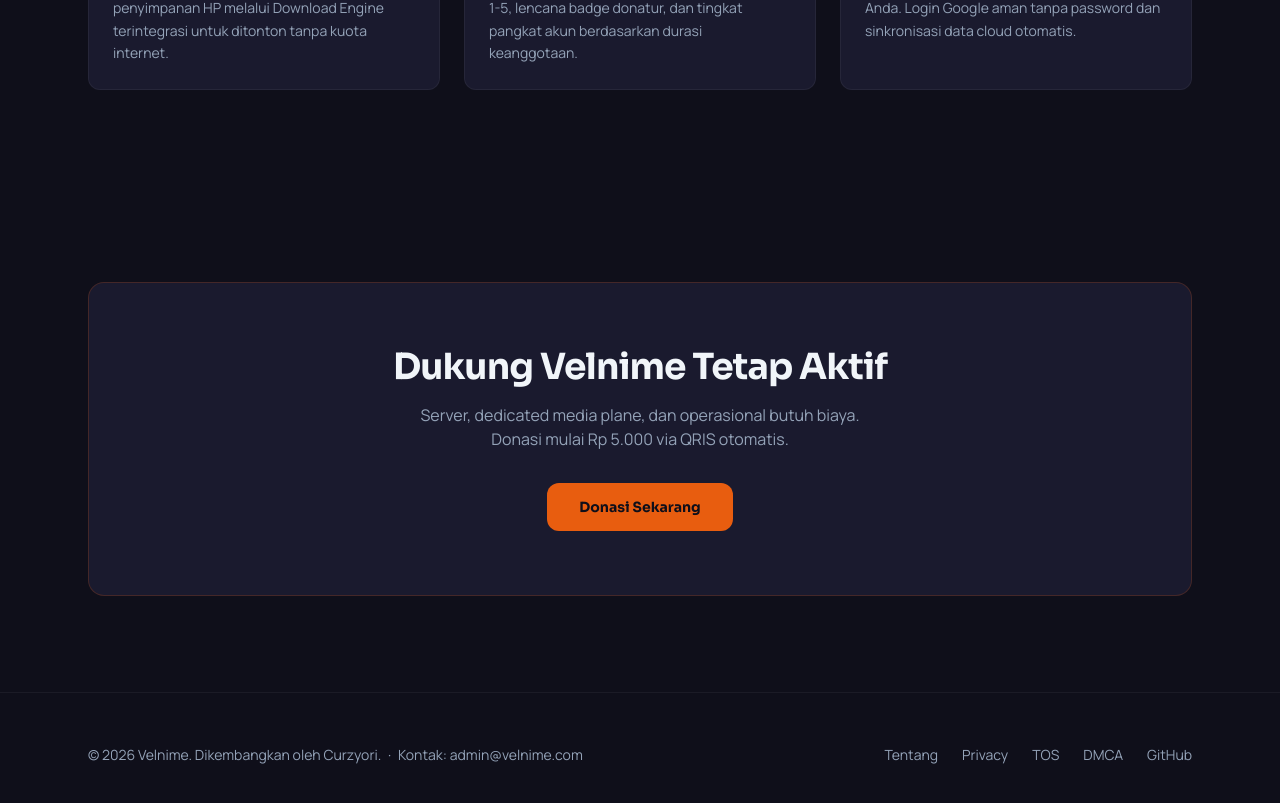
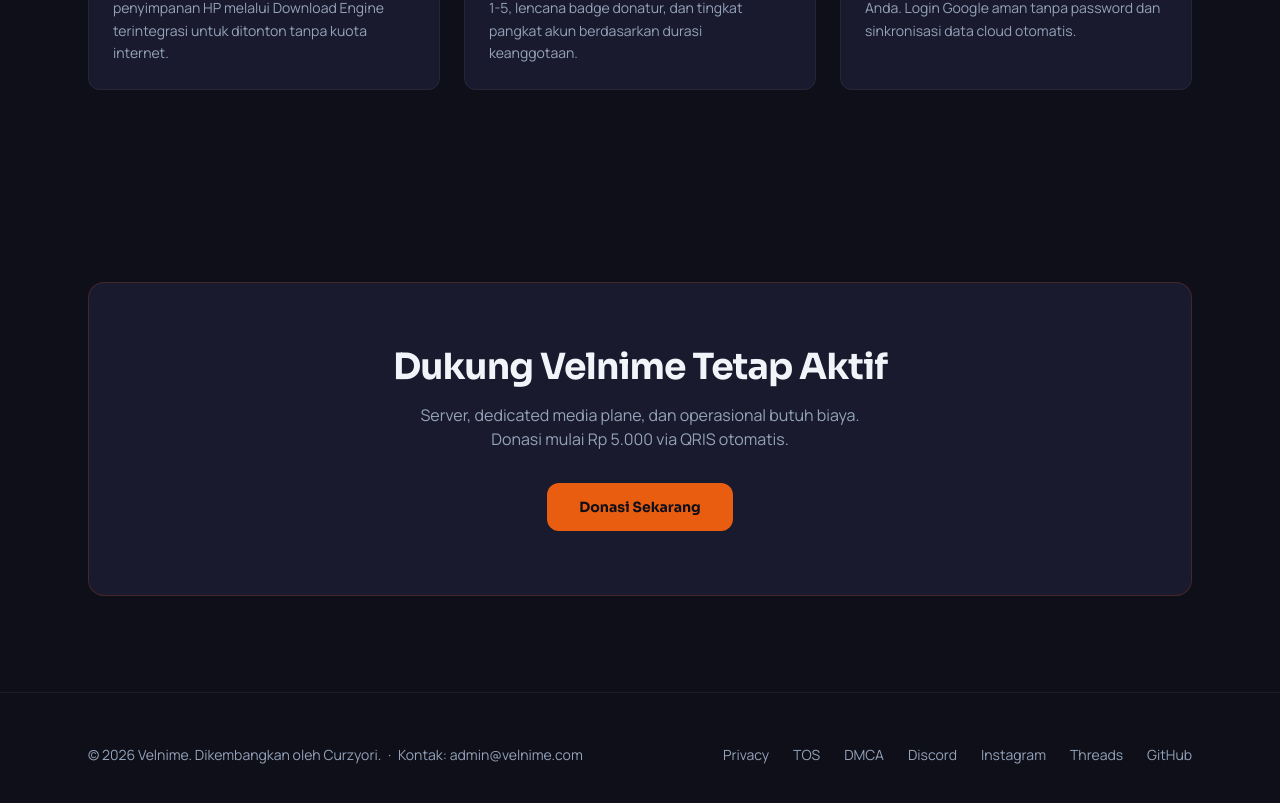
Before and after one commit to Curzyori/velnime, a Next.js app: page / in a window 1280 px wide. Shown: the part 1262-2065 px from the top of the page. Built offline with nearby package versions, Linux system fonts and the light colour scheme; no server answers.

Commit message:
feat(footer): add Discord, Instagram, and Threads social links and update schema sameAs

```diff
--- a/app/layout.tsx
+++ b/app/layout.tsx
@@ -48,7 +48,12 @@
         name: 'Velnime',
         url: SITE_URL,
         logo: `${SITE_URL}/favicon.svg`,
-        sameAs: ['https://github.com/Curzyori/velnime'],
+        sameAs: [
+          'https://github.com/Curzyori/velnime',
+          'https://discord.gg/VzdCY7HK7f',
+          'https://instagram.com/velnimeapp',
+          'https://threads.net/@velnimeapp',
+        ],
       },
       {
         '@type': 'SoftwareApplication',
--- a/components/Footer.tsx
+++ b/components/Footer.tsx
@@ -11,10 +11,9 @@
             admin@velnime.com
           </a>
         </p>
-        <div className="flex items-center gap-6 text-sm text-inkDim">
-          <Link href="/about" className="flex min-h-11 items-center transition-colors hover:text-ink">
-            Tentang
-          </Link>
+
+        <div className="flex flex-wrap items-center justify-center gap-x-6 gap-y-2 text-sm text-inkDim">
+          {/* Legal / Policy Links */}
           <Link href="/privacy" className="flex min-h-11 items-center transition-colors hover:text-ink">
             Privacy
           </Link>
@@ -24,7 +23,42 @@
           <Link href="/dmca" className="flex min-h-11 items-center transition-colors hover:text-ink">
             DMCA
           </Link>
-          <a href="https://github.com/Curzyori/velnime" target="_blank" rel="noopener noreferrer" className="flex min-h-11 items-center transition-colors hover:text-ink">
+
+          {/* Social Media & Community Links */}
+          <a
+            href="https://discord.gg/VzdCY7HK7f"
+            target="_blank"
+            rel="noopener noreferrer"
+            title="Discord Velnime Community"
+            className="flex min-h-11 items-center transition-colors hover:text-accent"
+          >
+            Discord
+          </a>
+          <a
+            href="https://instagram.com/velnimeapp"
+            target="_blank"
+            rel="noopener noreferrer"
+            title="Instagram @velnimeapp"
+            className="flex min-h-11 items-center transition-colors hover:text-accent"
+          >
+            Instagram
+          </a>
+          <a
+            href="https://threads.net/@velnimeapp"
+            target="_blank"
+            rel="noopener noreferrer"
+            title="Threads @velnimeapp"
+            className="flex min-h-11 items-center transition-colors hover:text-accent"
+          >
+            Threads
+          </a>
+          <a
+            href="https://github.com/Curzyori/velnime"
+            target="_blank"
+            rel="noopener noreferrer"
+            title="GitHub Repository"
+            className="flex min-h-11 items-center transition-colors hover:text-ink"
+          >
             GitHub
           </a>
         </div>
```
